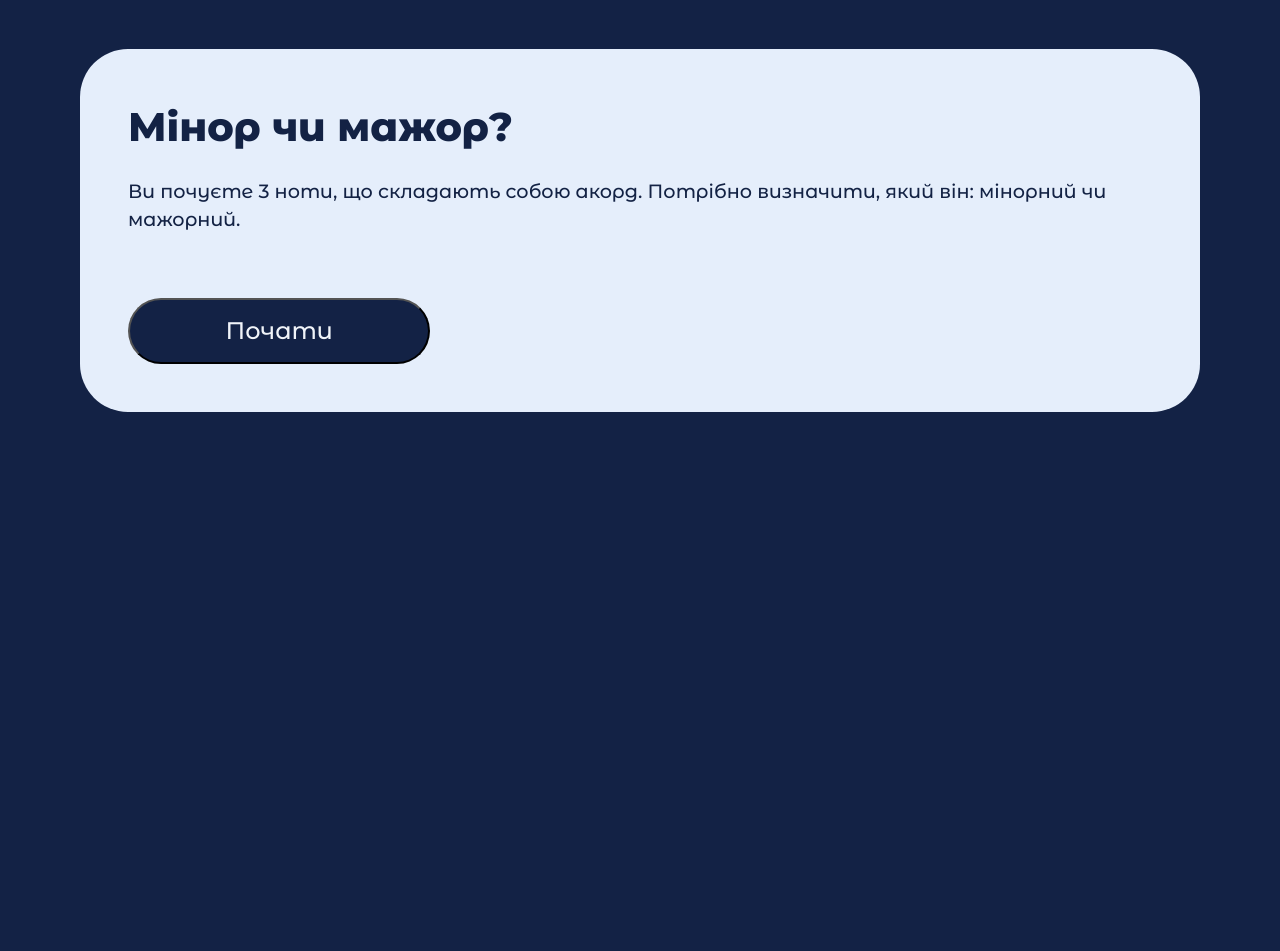
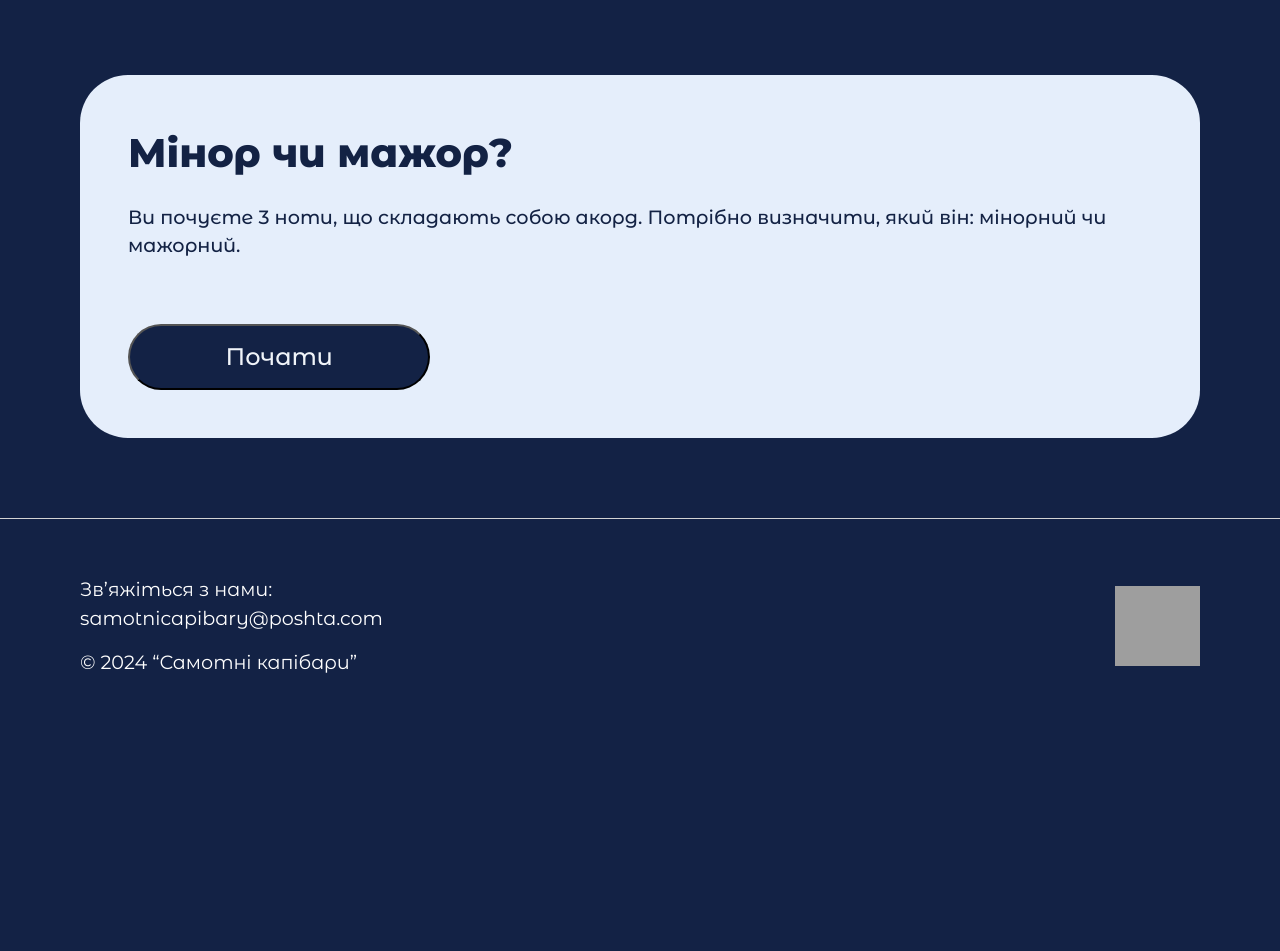
Before and after one commit to dmytryk28/yeNote, a Flask app: page /task/1 in a window 1280 px wide. Shown: the part 329-1280 px from the top of the page. After the commit the page ends 1002 px from the top, so only its background shows below. Run offline with Flask 3, Linux system fonts and the light colour scheme; some libraries are stand-ins or nearby versions; some web fonts are replaced; grey boxes are pictures that could not be loaded.

Commit message:
fixed height and width + small html details

```diff
--- a/website/static/style.css
+++ b/website/static/style.css
@@ -1,4 +1,18 @@
+* {
+    margin: 0;
+    padding: 0;
+    box-sizing: border-box;
+}
+
+
+html{
+    width: 100%;
+    height: 100%;
+    overflow-x: hidden;
+}
+
 body {
+    background: linear-gradient(to bottom, #D9E5F5, #EBF3FF);
     scroll-behavior: smooth;
     font-family: 'Montserrat Alternates', sans-serif;
 }
@@ -117,7 +147,7 @@ footer button.show {
     align-items: center;
 }
 
-.desktop-1 .container-1, .container-2, .container-1-1, .start_button button {
+.container-1, .container-2, .start_button button {
     flex: 1.5;
     border-radius: 3rem;
     background: #132245;
@@ -192,11 +222,12 @@ footer button.show {
 }
 
 .group-2 {
+    height: auto;
     margin-bottom: 0;
     align-items: center;
 }
 
-.desktop-1 .container-4 {
+.container-4 {
     align-self: flex-start;
     overflow-wrap: break-word;
     font-weight: 400;
@@ -206,13 +237,13 @@ footer button.show {
     color: #FFFFFF;
 }
 
-.desktop-1 .container-5 {
+.container-5 {
     display: flex;
     flex-direction: column;
     box-sizing: border-box;
 }
 
-.desktop-1 .ellipse-2 {
+.ellipse-2 {
     margin: 0.8rem 0;
     width: 5.3rem;
     height: 5rem;
@@ -220,6 +251,8 @@ footer button.show {
 
 /*????????*/
 .container {
+    max-width: 100%;
+    overflow-x: hidden;
     margin: 0;
     padding: 0;
 }
@@ -259,28 +292,29 @@ footer button.show {
     color: #ffffff;
 }
 
-.desktop-1, .desktop-2 {
+.desktop-1, .task {
     background: linear-gradient(to bottom, #D9E5F5, #EBF3FF);
     display: flex;
-    width: 100vw;
+    width: 100%;
     padding-top: 0.6rem;
     padding-left: 5rem;
     padding-right: 5rem;
     flex-direction: column;
     align-items: center;
-    min-height: 100vw;
+    min-height: fit-content;
 }
 
-.desktop-2 {
+.task {
     background: #132245;
 }
 
 
-.desktop-2 .container-start-test, .quiz_box {
+.task .container-start-test, .quiz_box {
     border-radius: 48px;
     background: #E5EEFB;
     position: relative;
     margin-top: 3rem;
+    margin-bottom: 5rem;
     padding: 3rem;
     width: 100%;
     display: flex;
--- a/website/templates/base.html
+++ b/website/templates/base.html
@@ -38,7 +38,35 @@
 
     <title>{% block title %}Home{% endblock %}</title>
 </head>
+<header class="container-6">
+        <img class="container-4" src="поки нема"/>
+        <div class="text-head">
+            <div class="text">
+                Text
+            </div>
+            <div class="text" id="piano-down">
+                Piano
+            </div>
+            <div class="container-1">
+            <span class="important">
+            Important
+            </span>
+            </div>
+        </div>
+</header>
 <body>
     <div class="container">{% block content %} {% endblock %}</div>
 </body>
+<footer class="group-2">
+              <div class="container-5">
+                <span class="container-4">
+                Зв’яжіться з нами:<br />
+                samotnicapibary@poshta.com
+                </span>
+                <span class="container-4">
+                © 2024 “Самотні капібари”
+                </span>
+              </div>
+              <img class="ellipse-2" src="../assets/vectors/ellipse_24_x2.svg" />
+            </footer>
 </html>
--- a/website/templates/task.html
+++ b/website/templates/task.html
@@ -1,25 +1,8 @@
 {% extends "base.html" %}
-{% block title %}Task{% endblock %}
+{% block title %}task{% endblock %}
 {% block content %}
-<div class="desktop-2">
-    <div class="container-6-1">
-        <img class="container-4" src="поки нема"/>
-        <div class="text-head">
-            <div class="text-1">
-                Text
-            </div>
-            <button class="text-1" id="piano-down">
-                Piano
-            </button>
-            <div class="container-1-1">
-            <span class="important-1-1">
-            Important
-            </span>
-            </div>
-        </div>
-    </div>
-
-    <div class="piano-container">
+<body class="task">
+        <div class="piano-container">
         <div class="piano">
             <!-- Велика октава -->
             <div class="key white" data-note="C2"></div>
@@ -121,7 +104,7 @@
         </footer>
     </div>
 
-</div>
+</body>
 <script src="https://cdnjs.cloudflare.com/ajax/libs/tone/14.8.37/Tone.js"></script>
 <script src="/static/js/piano.js"></script>
 <script src="https://cdn.jsdelivr.net/npm/vexflow@4.2.2/build/cjs/vexflow.js"></script>
```
Also changed, not shown: other parts of website/static/style.css (+25 -9 lines), website/templates/desktop_1.html (+0 -28 lines).
